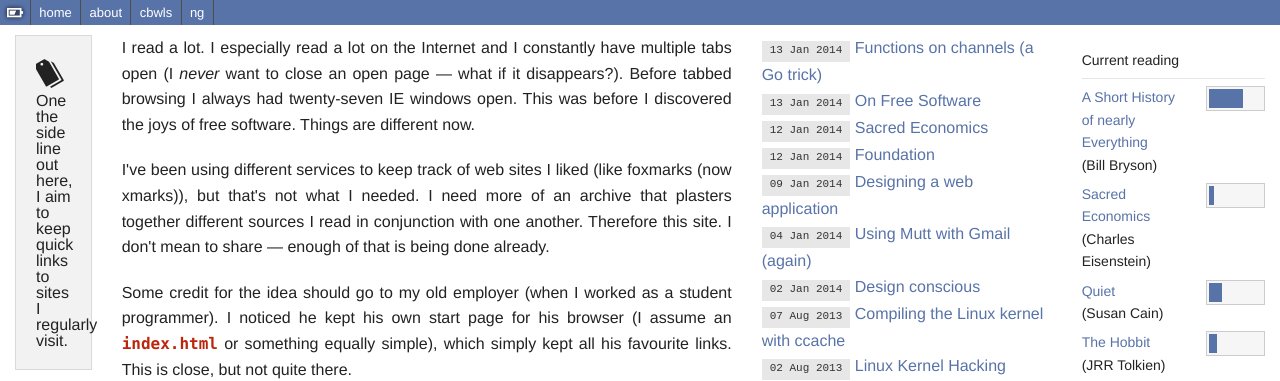
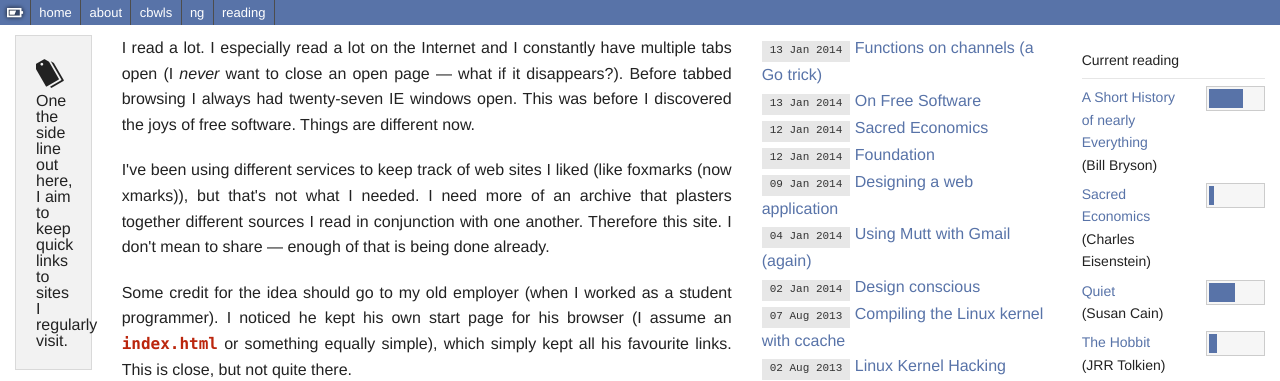
Before and after one commit to laumann/laumann.github.com, a Jekyll site: the page built from index.html, in a window 1280 px wide. Shown: the top 381 px of the page. Built offline with Jekyll 4.4.1, drawn with Linux system fonts in a browser that asks for light colours; a script that is not in the unit is left out.

```diff
--- a/_layouts/default.html
+++ b/_layouts/default.html
@@ -13,6 +13,8 @@
 	<!--script type="text/javascript"
 	src="/js/libs/modernizr-2.6.2.min.js"></script -->
 	<script type="text/javascript" src="/js/vendor/custom.modernizr.js"></script>
+	<script type="text/javascript" src="/js/jquery.js"></script>
+	<script src="http://d3js.org/d3.v3.min.js" charset="utf-8"></script>
 </head>
 <body>
 
@@ -34,6 +36,8 @@
 			<li><a href="/cbwls.html">cbwls</a></li>
 			<li class="divider"></li>
 			<li><a href="/ng.html">ng</a></li>
+			<li class="divider"></li>
+			<li><a href="/reading.html">reading</a></li>
 			<li class="divider"></li>
 		</ul>
 	</section>
@@ -86,7 +90,7 @@
 				<a href="http://www.thepowerofintroverts.com/">Quiet</a> (Susan Cain)
 			</div>
 			<div class="small-5 columns">
-				<div class="progress"><span class="meter" style="width: 25%"></span></div>
+				<div class="progress"><span class="meter" style="width: 48.33%"></span></div>
 			</div>
 
 		</div>
@@ -121,7 +125,6 @@
 	</div>
 </div>
 
-<script type="text/javascript" src="/js/jquery.js"></script>
 <script type="text/javascript" src="/js/foundation.min.js"></script>
 <script type="text/javascript" src="/js/app.js"></script>
 
```
